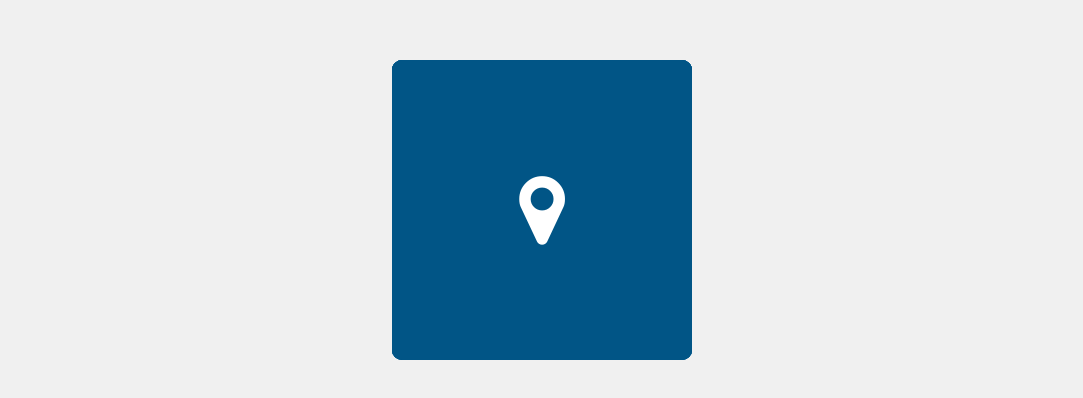
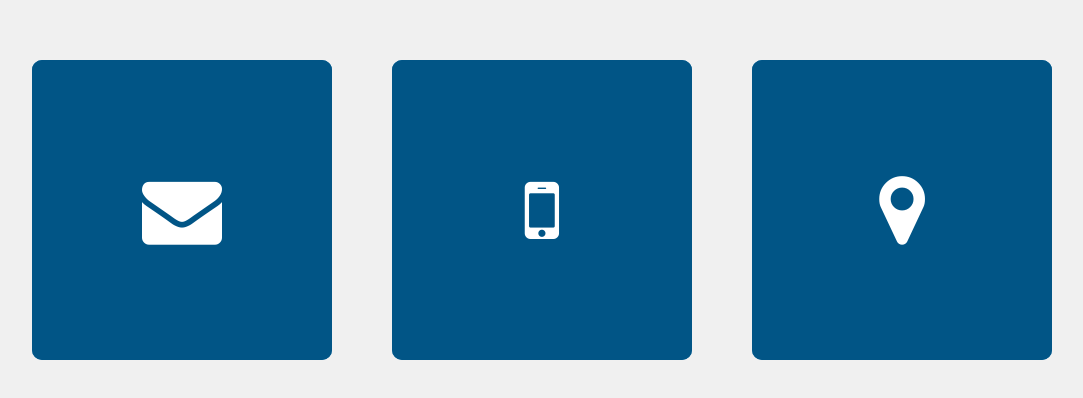
Before and after one commit to twindehghan/contact-box, a plain HTML site: page index.html in a window 1280 px wide. Shown: the part 190-588 px from the top of the page, without its empty margins (98-1181 px from the left). Drawn offline with Linux system fonts and the light colour scheme.

Commit message:
first commit

```diff
--- a/style.css
+++ b/style.css
@@ -18,7 +18,7 @@ body {
 }
 
 .container .box {
-    position: absolute;
+    position: relative;
     width: 300px;
     height: 300px;
     background: #2d82b5;
@@ -93,7 +93,7 @@ body {
     color: #fff;
 }
 
-@media (max-width: 368px) {
+@media (max-width: 980px) {
     .container {
         flex-direction: column;
     }
```
